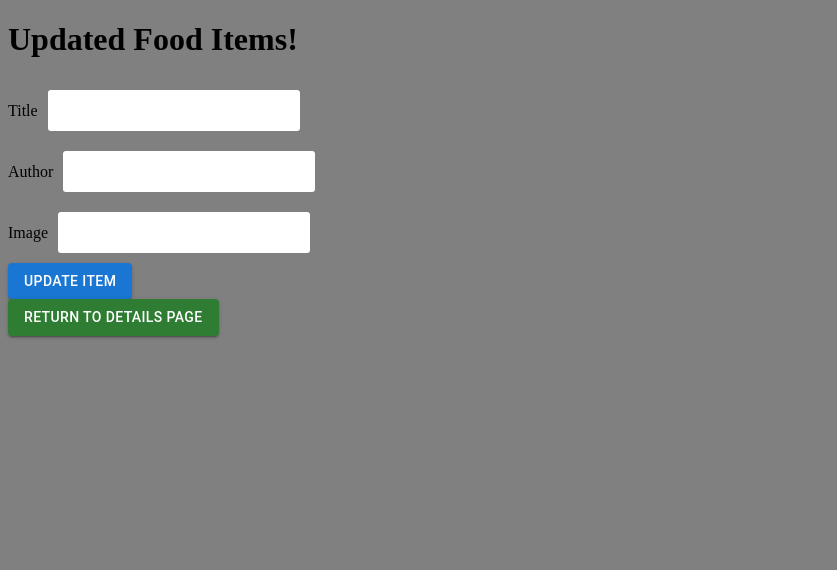
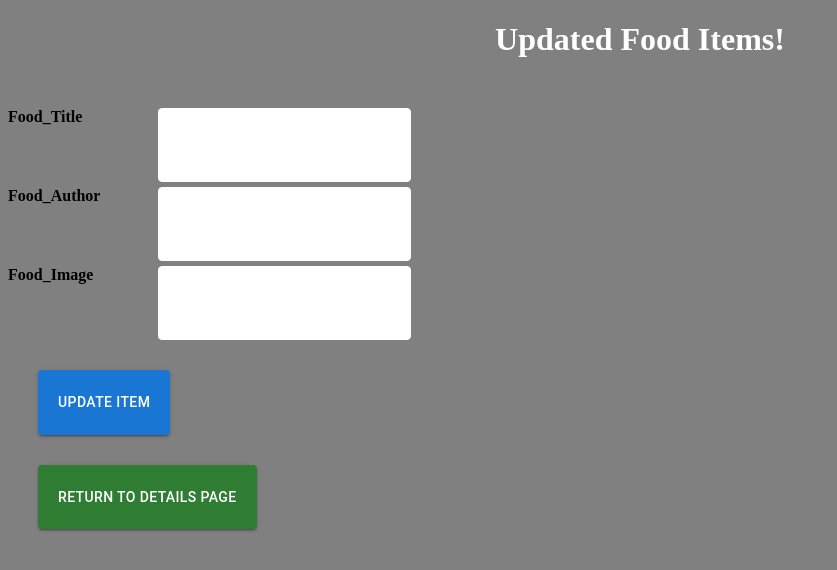
Before and after one commit to twentymurial33/murials_menu, a React (Create React App) app in the folder client/: page /edit/1 in a window 1280 px wide. Shown: the top 570 px of the page, without its empty margins (0-837 px from the left). Built offline with nearby package versions, Linux system fonts and the light colour scheme; no server answers.

Commit message:
styling updated

```diff
--- a/client/src/pages/Edit.js
+++ b/client/src/pages/Edit.js
@@ -67,13 +67,13 @@ function Edit() {
   };
 
   return (
-    <div>
+    <>
       <Container>
         <h1>Updated Food Items!</h1>
         <div>
           <form onSubmit={FormHandle}>
             <div>
-              <label>Title</label>
+              <label>Food_Title</label>
               <input
                 type="text"
                 name="title"
@@ -82,7 +82,7 @@ function Edit() {
               />
             </div>
             <div>
-              <label>Author</label>
+              <label>Food_Author</label>
               <input
                 type="text"
                 name="author"
@@ -91,7 +91,7 @@ function Edit() {
               />
             </div>
             <div>
-              <label>Image</label>
+              <label>Food_Image</label>
               <input
                 type="text"
                 name="img"
@@ -99,12 +99,10 @@ function Edit() {
                 onChange={onInputChange}
               />
             </div>
-            <div className="container text-center">
             <Button variant="contained" type="submit">
               Update Item
             </Button>
             <ToastContainer />
-              <div>
             <Button
               variant="contained"
               color="success"
@@ -112,29 +110,47 @@ function Edit() {
             >
               Return To Details Page
             </Button>
-              </div>
-            </div>
           </form>
         </div>
       </Container>
-    </div>
+    </>
   );
 }
 
 const Container = styled.div`
-  input{
-  font-size: 18px;
-  padding:10px;
-  margin: 10px;
-  background: white;
-  border: none;
-  border-radius: 3px;
-  ::placeholder {
+  label {
     color: black;
+    font-weight: bold;
+    display: block;
+    width: 150px;
+    float: left;
   }
 
-  h1{
-    text-align:center;
+  h1 {
+    text-align: center;
+    color: white;
+    margin-bottom: 50px;
+  }
+
+  Button {
+    display: block;
+    box-sizing: border-box;
+    border-radius: 4px;
+    padding: 20px;
+    justify-content: center;
+    color: #fff;
+    margin: 30px;
+    cursor: pointer;
+  }
+  input {
+    display: block;
+    box-sizing: border-box;
+    width: 20%;
+    border-radius: 4px;
+    border: 1px solid white;
+    padding: 28px 10px;
+    margin-bottom: 5px;
+    font-size: 14px;
   }
 `;
 export default Edit;
```
Lines whose indentation alone changed are shown as unchanged.
